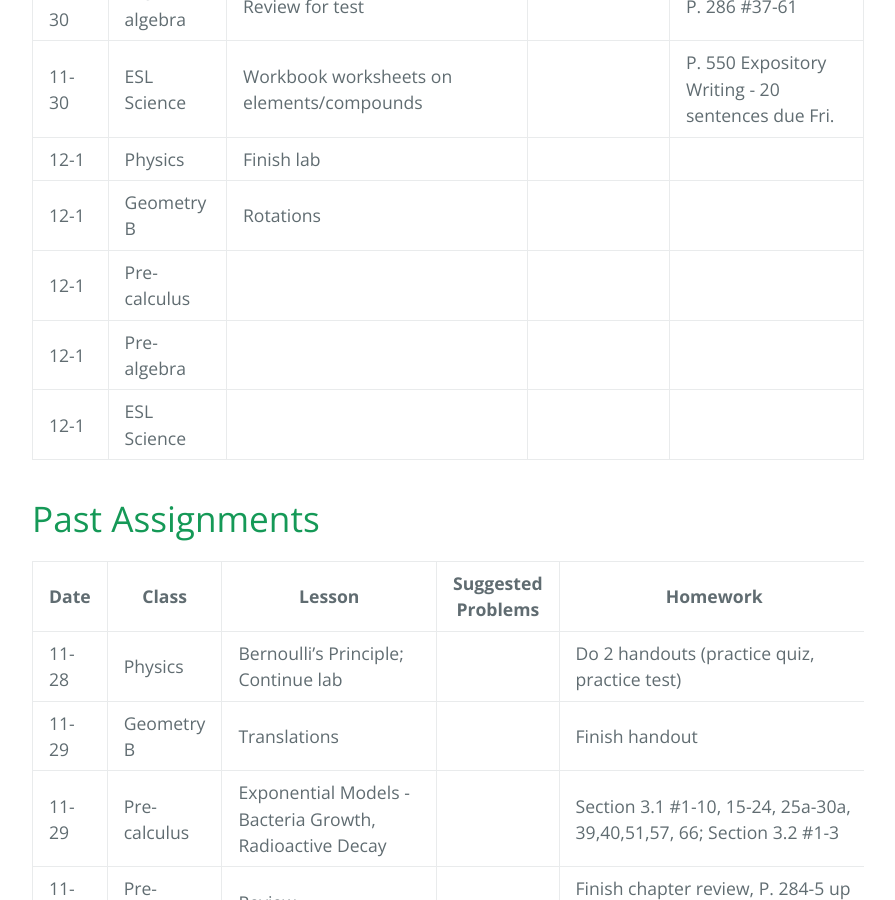
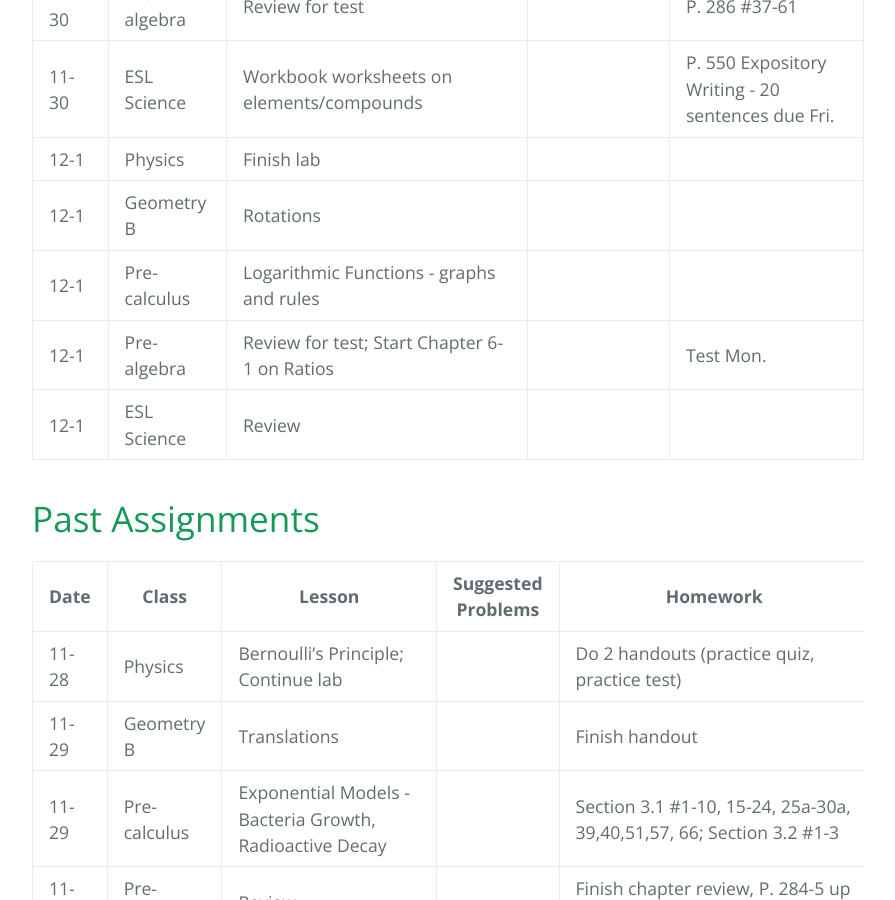
Before and after one commit to gpayoo/gpayoo, a Jekyll site: the page built from index.md, in a window 1280 px wide and 900 px high, scrolled down 903 px. Shown: the whole window, without its empty margins (192-1087 px from the left). Built offline with Jekyll 4.4.1, drawn with Linux system fonts in a browser that asks for light colours; our own code applies the rules of GitHub Pages for plain Markdown files.

Commit message:
Update index.md

```diff
--- a/index.md
+++ b/index.md
@@ -17,9 +17,9 @@ layout: default
 | 11-30 | ESL Science | Workbook worksheets on elements/compounds |  | P. 550 Expository Writing - 20 sentences due Fri.
 | 12-1 | Physics |  Finish lab | |
 | 12-1 | Geometry B | Rotations | |
-| 12-1 | Pre-calculus |   | |
-| 12-1 | Pre-algebra |   | |
-| 12-1 | ESL Science | |  |
+| 12-1 | Pre-calculus | Logarithmic Functions - graphs and rules  | |
+| 12-1 | Pre-algebra |  Review for test; Start Chapter 6-1 on Ratios | | Test Mon.
+| 12-1 | ESL Science | Review |  |
 
 # [](#header-2) Past Assignments
 
```
